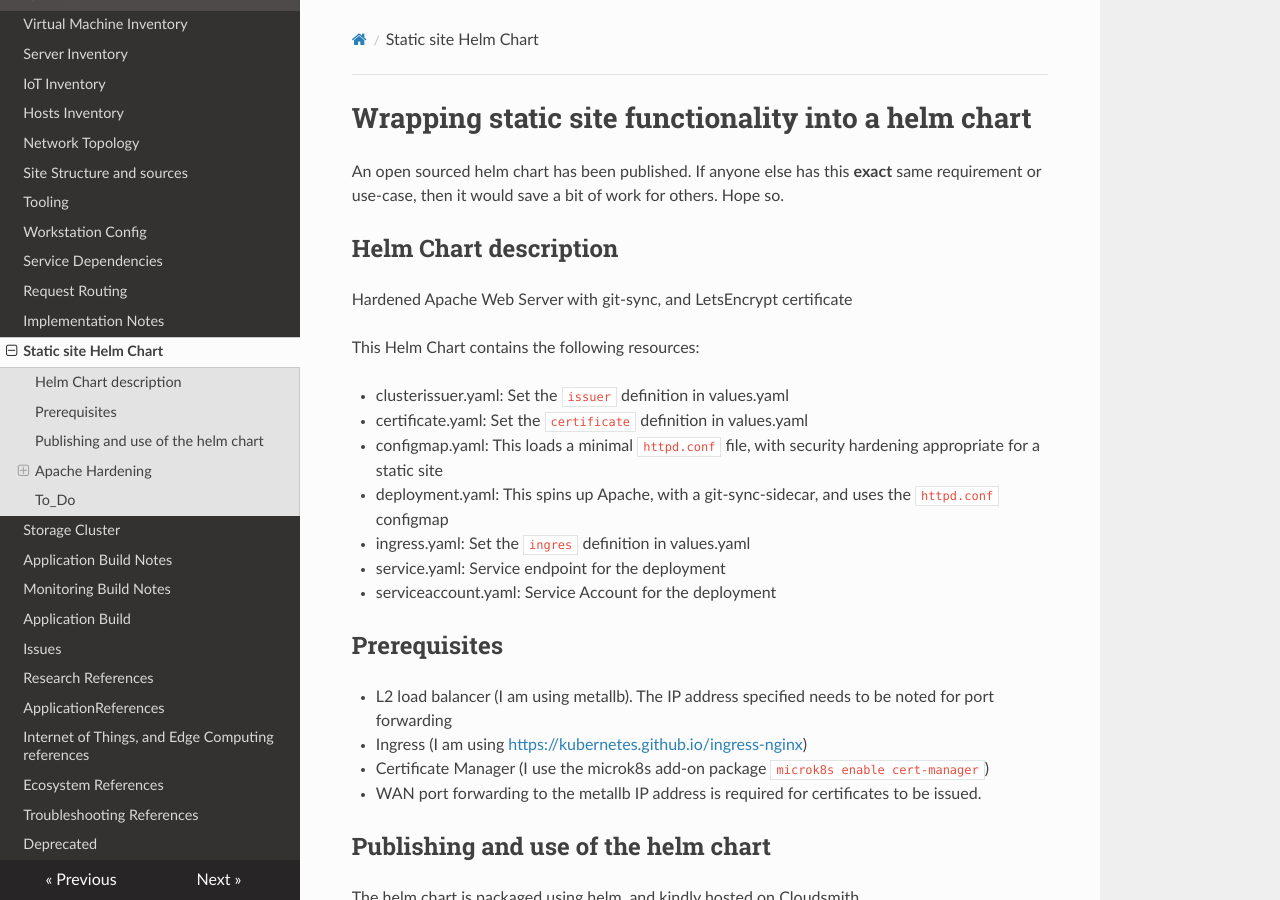
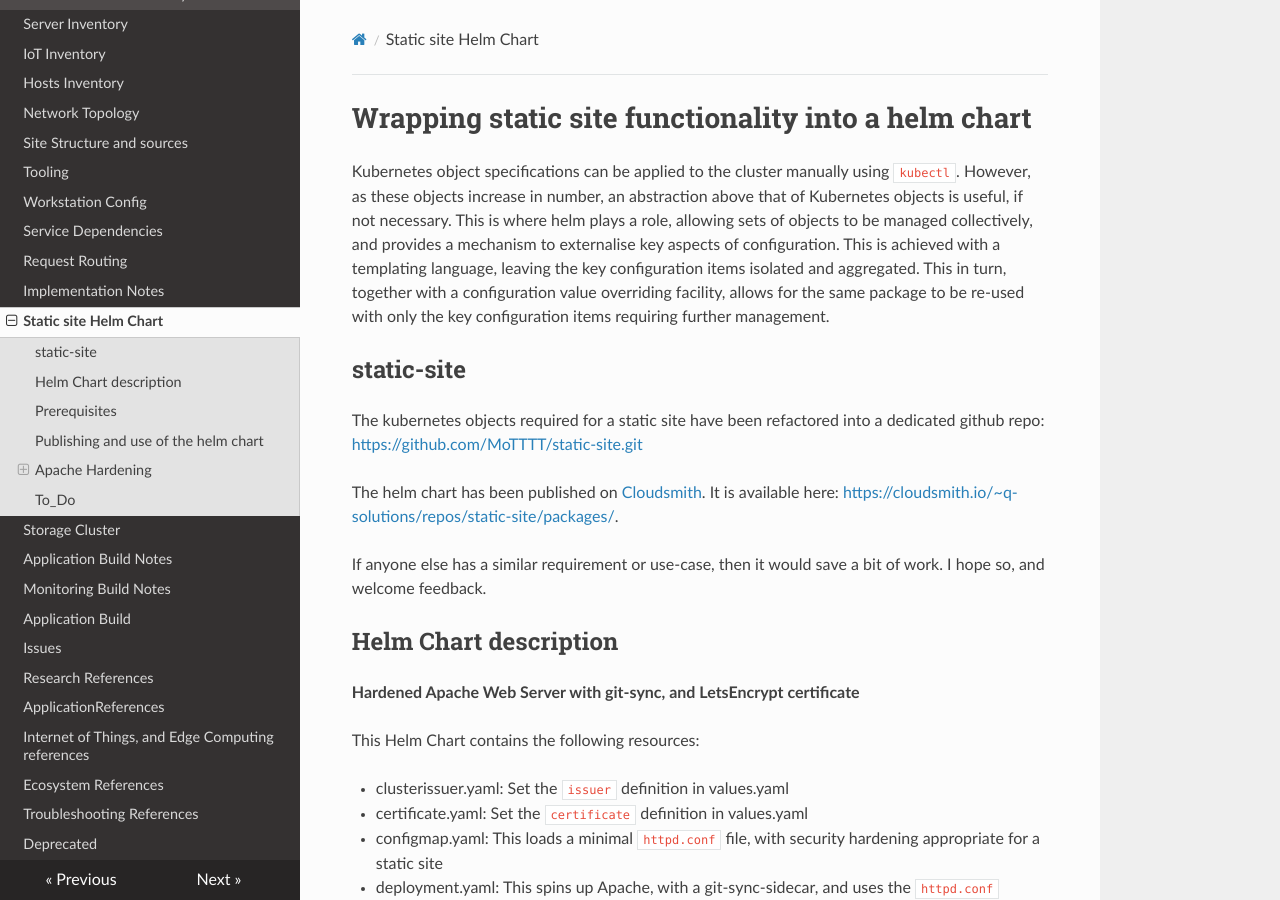
Before and after one commit to MoTTTT/podzone, an MkDocs documentation site: the page built from docs/technicalStaticSite.md, in a window 1280 px wide and 900 px high. Built offline with MkDocs 1.6.1, drawn with Linux system fonts in a browser that asks for light colours; nearby versions of some CDN libraries.

Commit message:
Static site helm write-up

```diff
--- a/docs/technicalStaticSite.md
+++ b/docs/technicalStaticSite.md
@@ -1,10 +1,18 @@
 # Wrapping static site functionality into a helm chart
 
-An open sourced helm chart has been published. If anyone else has this **exact** same requirement or use-case, then it would save a bit of work for others. Hope so.
+Kubernetes object specifications can be applied to the cluster manually using `kubectl`. However, as these objects increase in number, an abstraction above that of Kubernetes objects is useful, if not necessary. This is where helm plays a role, allowing sets of objects to be managed collectively, and provides a mechanism to externalise key aspects of configuration. This is achieved with a templating language, leaving the key configuration items isolated and aggregated. This in turn, together with a configuration value overriding facility, allows for the same package to be re-used with only the key configuration items requiring further management.
+
+## static-site
+
+The kubernetes objects required for a static site have been refactored into a dedicated github repo: <https://github.com/MoTTTT/static-site.git>
+
+The helm chart has been published on [Cloudsmith](https://cloudsmith.com). It is available here: <https://cloudsmith.io/~q-solutions/repos/static-site/packages/>.
+
+If anyone else has a similar requirement or use-case, then it would save a bit of work. I hope so, and welcome feedback.
 
 ## Helm Chart description
 
-Hardened Apache Web Server with git-sync, and LetsEncrypt certificate
+**Hardened Apache Web Server with git-sync, and LetsEncrypt certificate**
 
 This Helm Chart contains the following resources:
 
```
Also changed, not shown: site/index.html, site/search/search_index.json, site/technicalStaticSite/index.html.
